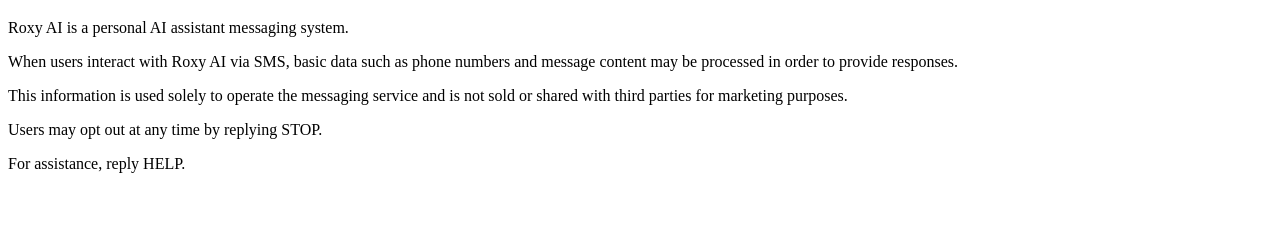
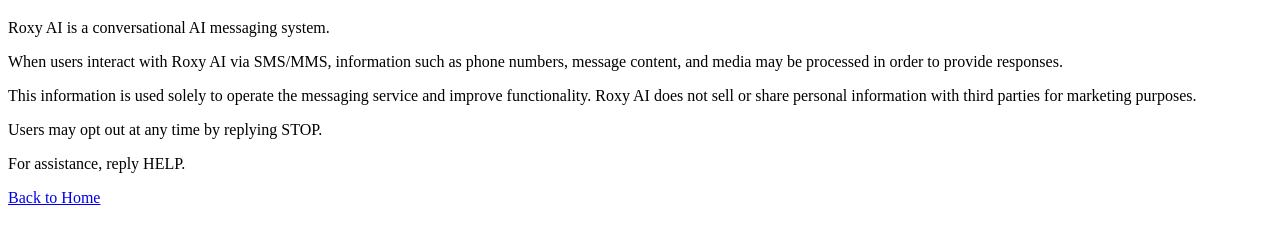
Before and after one commit to seymout/roxy_chat, a plain HTML site: page privacy.html in a window 1280 px wide. Shown: the part 61-302 px from the top of the page. Drawn offline with Linux system fonts and the light colour scheme.

Commit message:
Update privacy.html

```diff
--- a/privacy.html
+++ b/privacy.html
@@ -8,17 +8,17 @@
 <h1>Privacy Policy</h1>
 
 <p>
-Roxy AI is a personal AI assistant messaging system.
+Roxy AI is a conversational AI messaging system.
 </p>
 
 <p>
-When users interact with Roxy AI via SMS, basic data such as phone numbers
-and message content may be processed in order to provide responses.
+When users interact with Roxy AI via SMS/MMS, information such as phone numbers,
+message content, and media may be processed in order to provide responses.
 </p>
 
 <p>
-This information is used solely to operate the messaging service
-and is not sold or shared with third parties for marketing purposes.
+This information is used solely to operate the messaging service and improve functionality.
+Roxy AI does not sell or share personal information with third parties for marketing purposes.
 </p>
 
 <p>
@@ -29,5 +29,9 @@
 For assistance, reply HELP.
 </p>
 
+<p>
+<a href="index.html">Back to Home</a>
+</p>
+
 </body>
 </html>
```
